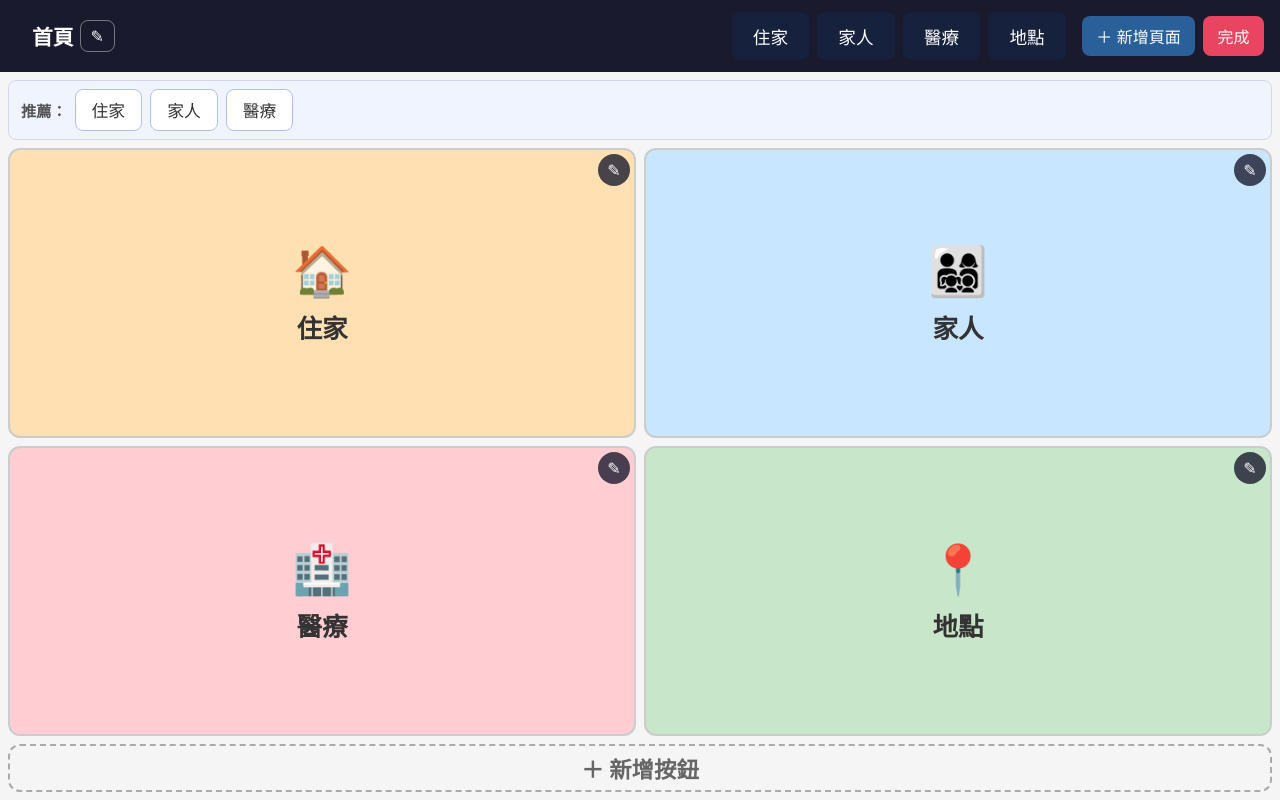
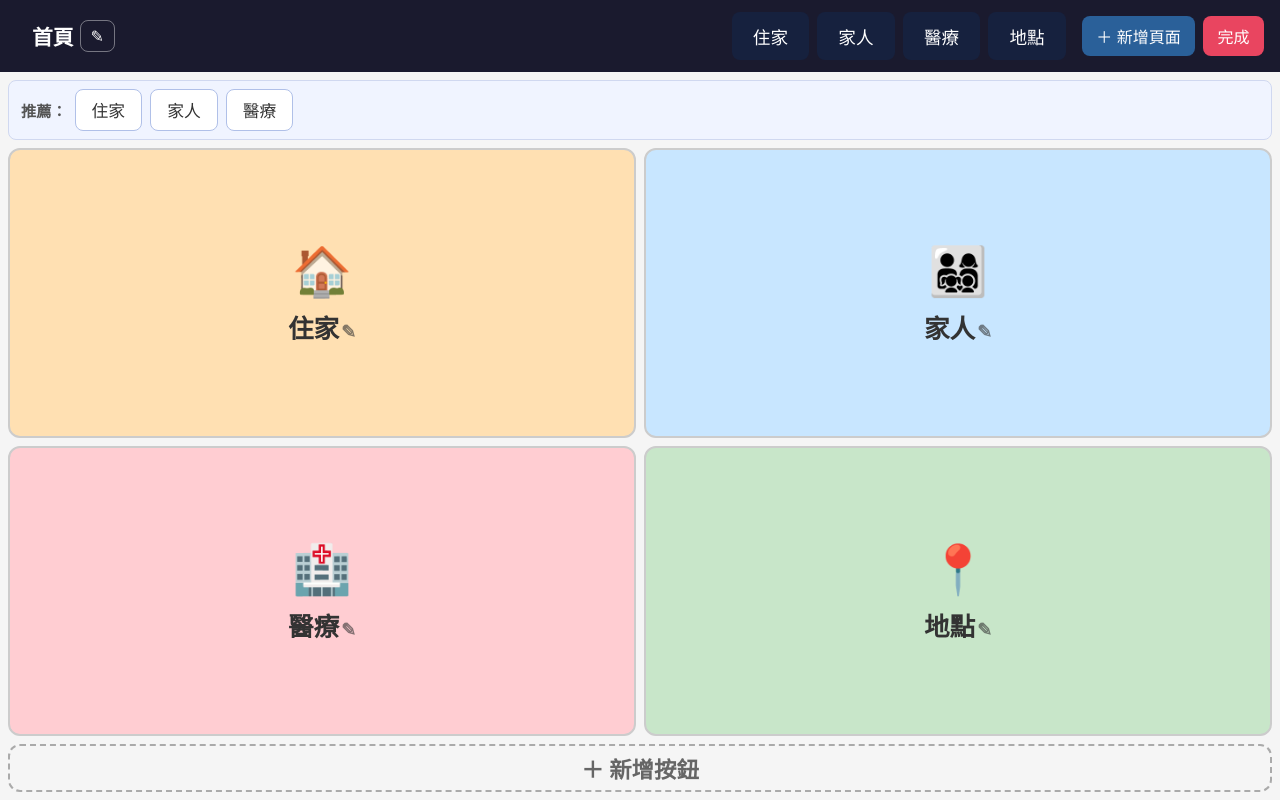
Before and after one commit to kevin1kevin1k/Voco, a React (Vite) app: page / in a window 1280 px wide. Both pictures are taken after a click on the button "編輯". Built offline with nearby package versions, Linux system fonts and the light colour scheme.

Commit message:
feat: update edit mode to trigger modal on button click and display inline ✎ indicator

```diff
--- a/src/features/board/BoardButton.css
+++ b/src/features/board/BoardButton.css
@@ -37,3 +37,10 @@
 .button-label {
   font-size: clamp(1rem, 2.5vw, 1.6rem);
 }
+
+.button-edit-hint {
+  font-size: 0.7em;
+  opacity: 0.6;
+  margin-left: 2px;
+  pointer-events: none;
+}
--- a/src/features/board/BoardButton.jsx
+++ b/src/features/board/BoardButton.jsx
@@ -1,11 +1,15 @@
 import { useSpeech } from '../speech/useSpeech';
 import './BoardButton.css';
 
-export default function BoardButton({ button, onNavigate }) {
+export default function BoardButton({ button, onNavigate, isEditMode, onEdit }) {
   const { speak } = useSpeech();
   const image = button.image;
 
   const handleClick = () => {
+    if (isEditMode) {
+      onEdit?.();
+      return;
+    }
     if (button.load_board) {
       onNavigate(button.load_board.id);
     } else {
@@ -24,7 +28,10 @@ export default function BoardButton({ button, onNavigate }) {
     >
       {image?.symbol && <span className="button-symbol">{image.symbol}</span>}
       {image?.url && <img className="button-image" src={image.url} alt="" />}
-      <span className="button-label">{button.label}</span>
+      <span className="button-label">
+        {button.label}
+        {isEditMode && <span className="button-edit-hint">✎</span>}
+      </span>
     </button>
   );
 }
--- a/src/features/board/GridView.css
+++ b/src/features/board/GridView.css
@@ -24,28 +24,6 @@
   height: 100%;
 }
 
-.btn-edit-overlay {
-  position: absolute;
-  top: 6px;
-  right: 6px;
-  width: 32px;
-  height: 32px;
-  border-radius: 50%;
-  border: none;
-  background: rgba(26, 26, 46, 0.8);
-  color: #fff;
-  font-size: 1rem;
-  cursor: pointer;
-  display: flex;
-  align-items: center;
-  justify-content: center;
-  z-index: 10;
-  transition: background 0.15s;
-}
-
-.btn-edit-overlay:hover {
-  background: rgba(26, 26, 46, 1);
-}
 
 .grid-add-button {
   display: flex;
--- a/src/features/board/GridView.jsx
+++ b/src/features/board/GridView.jsx
@@ -32,7 +32,9 @@ export default function GridView({ board }) {
   };
 
   const handleButtonClick = (button) => {
-    if (!isEditMode) {
+    if (isEditMode) {
+      setEditingButton(button);
+    } else {
       dispatch(recordClick({ buttonId: button.id, boardId: board.id }));
     }
   };
@@ -62,19 +64,7 @@ export default function GridView({ board }) {
               className="grid-cell-wrapper"
               onClick={() => handleButtonClick(button)}
             >
-              <BoardButton button={button} onNavigate={handleNavigate} isEditMode={isEditMode} />
-              {isEditMode && (
-                <button
-                  className="btn-edit-overlay"
-                  aria-label={`編輯 ${button.label}`}
-                  onClick={(e) => {
-                    e.stopPropagation();
-                    setEditingButton(button);
-                  }}
-                >
-                  ✎
-                </button>
-              )}
+              <BoardButton button={button} onNavigate={handleNavigate} isEditMode={isEditMode} onEdit={() => setEditingButton(button)} />
             </div>
           );
         })}
```
Also changed, not shown: openspec/changes/archive/2026-04-13-edit-mode-button-opens-modal/proposal.md (added, +34 -0 lines), openspec/changes/archive/2026-04-13-edit-mode-button-opens-modal/specs/button-editing/spec.md (added, +10 -0 lines), openspec/changes/archive/2026-04-13-edit-mode-button-opens-modal/specs/caregiver-edit-mode/spec.md (added, +31 -0 lines), openspec/changes/archive/2026-04-13-edit-mode-button-opens-modal/tasks.md (added, +13 -0 lines), openspec/specs/button-editing/spec.md (+7 -5 lines), openspec/specs/caregiver-edit-mode/spec.md (+45 -18 lines), openspec/changes/archive/2026-04-13-edit-mode-button-opens-modal/.openspec.yaml (added).
